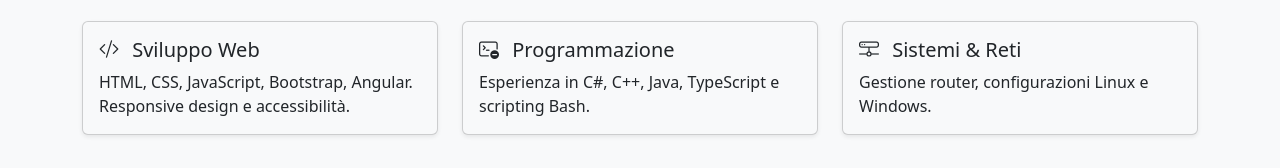
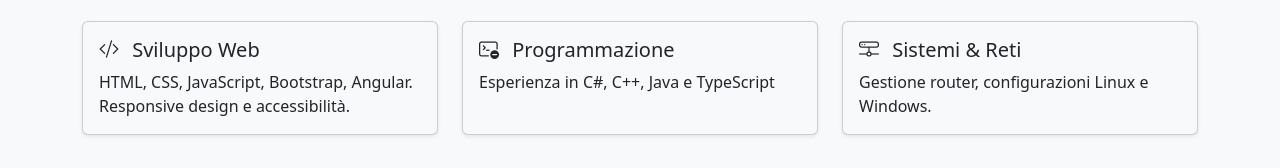
Before and after one commit to alessiotechdev/consulenzeinformatiche, a plain HTML site: page conoscenze.html in a window 1280 px wide. Shown: the part 393-561 px from the top of the page. Drawn offline with nearby package versions, Linux system fonts and the light colour scheme.

Commit message:
Update conoscenze.html

```diff
--- a/conoscenze.html
+++ b/conoscenze.html
@@ -164,7 +164,7 @@
           <div class="card shadow-sm hover-card h-100">
             <div class="card-body">
               <h5 class="card-title"><i class="bi bi-terminal-dash me-2"></i> Programmazione</h5>
-              <p class="card-text">Esperienza in C#, C++, Java, TypeScript e scripting Bash.</p>
+              <p class="card-text">Esperienza in C#, C++, Java e TypeScript</p>
             </div>
           </div>
         </div>
```
